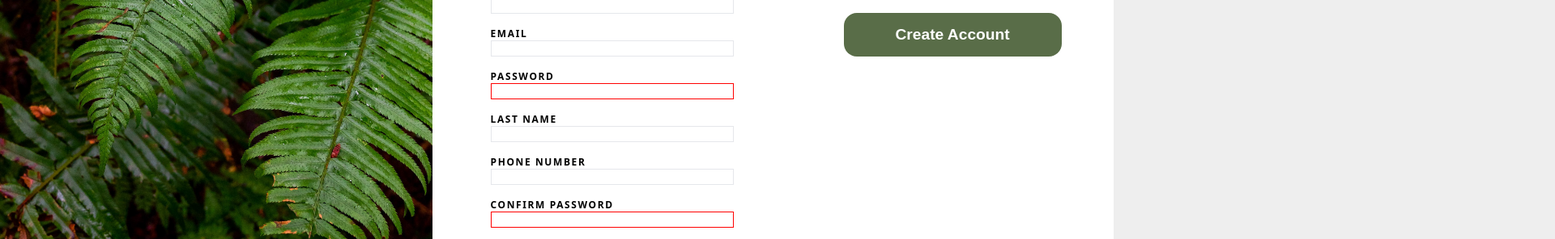
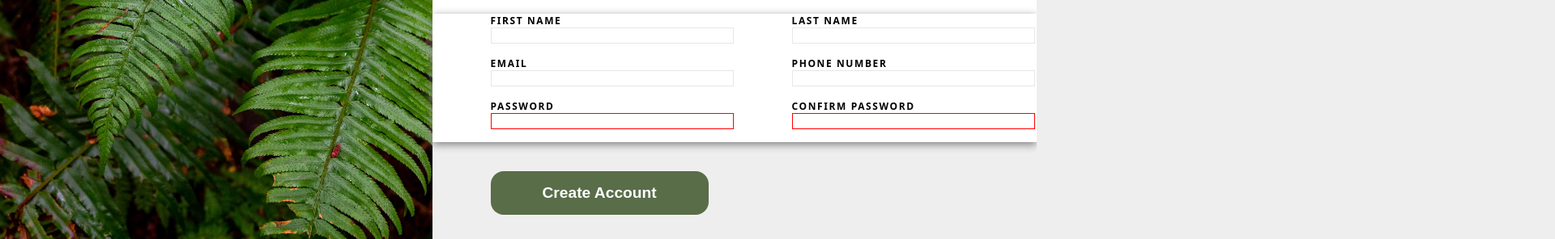
Before and after one commit to fabricator41/signup-form, a plain HTML site: page index.html in a window 1280 px wide. Shown: the part 421-717 px from the top of the page at 81% size, 1920 px wide, since content can reach past the window. Drawn offline with Linux system fonts and the light colour scheme.

Commit message:
finished

```diff
--- a/index.html
+++ b/index.html
@@ -6,6 +6,7 @@
     <meta name="viewport" content="width=device-width, initial-scale=1.0" />
     <title>Sign Up Form</title>
     <link rel="stylesheet" href="style.css" />
+    <script defer src="main.js"></script>
   </head>
   <body>
     <div class="container">
@@ -30,10 +31,10 @@
         </p>
         <p class="slogan">You know you want to</p>
         <p class="slogan white">Let's do this!</p>
-        <div class="row">
-          <form action="">
-            <div class="row">
-              <div class="column">
+        <form action="">
+          <div class="column">
+            <div class="row shadow">
+              <fieldset class="column">
                 <label for="firstname">FIRST NAME</label>
                 <input type="text" name="firstname" id="firstname" />
                 <label for="email">EMAIL</label>
@@ -45,8 +46,8 @@
                   name="password"
                   id="password"
                 />
-              </div>
-              <div class="column">
+              </fieldset>
+              <fieldset class="column">
                 <label for="lastname">LAST NAME</label>
                 <input type="text" name="lastname" id="lastname" />
                 <label for="phone">PHONE NUMBER</label>
@@ -58,15 +59,13 @@
                   name="confirm"
                   id="confirm"
                 />
-              </div>
+              </fieldset>
             </div>
-            <div class="row">
-              <div class="column">
-                <button type="submit">Create Account</button>
-              </div>
+            <div class="row gray-bg">
+              <button type="submit">Create Account</button>
             </div>
-          </form>
-        </div>
+          </div>
+        </form>
         <p class="slogan">
           Already have an account? <span class="bg-green">Log in</span>
         </p>
--- /dev/null
+++ b/main.js
@@ -0,0 +1,15 @@
+const password = document.getElementById('password');
+const confirm = document.getElementById('confirm');
+const form = document.getElementsByClassName('.shadow');
+const error = document.querySelectorAll('.error');
+
+confirm.addEventListener('input', check);
+let deneme = document.createElement('label');
+
+deneme.textContent = '*Passwords do not match';
+
+function check() {
+  return password.value === confirm.value
+    ? error.classList.remove('error')
+    : form.appendChild(deneme);
+}
--- a/style.css
+++ b/style.css
@@ -19,7 +19,6 @@ body {
 
 .container {
   height: 100vh;
-  width: 100vw;
   display: flex;
 }
 
@@ -66,19 +65,15 @@ body {
 form {
   background-color: #fff;
   width: 100%;
-  display: flex;
-  padding-left: 72px;
 }
 
 .column {
   display: flex;
   flex-direction: column;
-  margin-right: 64px;
 }
 
 .row {
   display: flex;
-  flex-wrap: wrap;
 }
 
 .white {
@@ -121,3 +116,17 @@ label {
   font-weight: bold;
   letter-spacing: 0.1rem;
 }
+
+.gray-bg {
+  background-color: #eee;
+}
+
+fieldset {
+  border: none;
+  padding-left: 72px;
+}
+
+.shadow {
+  box-shadow: 0px 3px 10px grey;
+  z-index: 999;
+}
```
